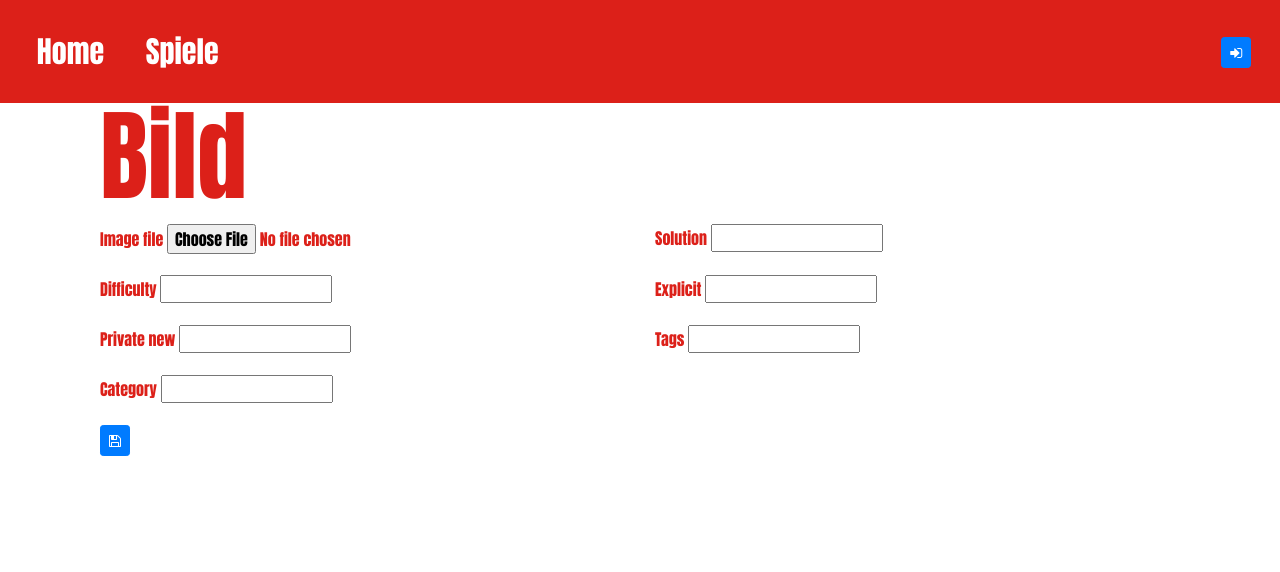
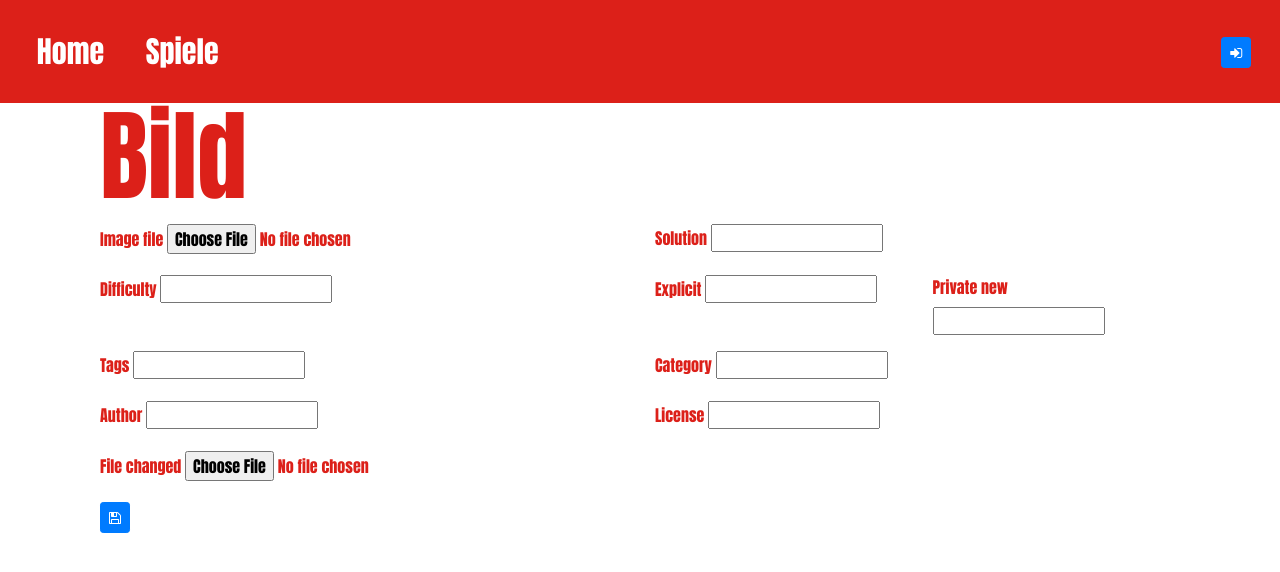
Before and after one commit to S73FF3N/buzzinga-website, a Django app: template gameFiles/templates/image-edit.html in a window 1280 px wide. Shown: the top 572 px of the page. Run offline with Django 3.2, Linux system fonts and the light colour scheme; the template is opened without the code that fills it, so the values that code supplies are empty, except form fields; tables that the repository leaves empty hold one stand-in row (values such as "Sample post"); form fields are guessed from the names that the template uses; some libraries are stand-ins or nearby versions.

Commit message:
added fields to image and print license on image

```diff
--- a/buzzinga_website/settings.py
+++ b/buzzinga_website/settings.py
@@ -16,6 +16,7 @@ import os
 # Build paths inside the project like this: BASE_DIR / 'subdir'.
 BASE_DIR = Path(__file__).resolve().parent.parent
 
+UPLOAD_ROOT = os.path.join(BASE_DIR, 'media')
 
 # Quick-start development settings - unsuitable for production
 # See https://docs.djangoproject.com/en/3.2/howto/deployment/checklist/
--- a/gameFiles/templates/image-edit.html
+++ b/gameFiles/templates/image-edit.html
@@ -36,11 +36,11 @@
                 {{ form.difficulty.label_tag }}
                 {% render_field form.difficulty class="form-control" %}
             </div>
-            <div class="col-12 col-lg-6 form-group">
+            <div class="col-6 col-lg-3 form-group">
                 {{ form.explicit.label_tag }}
                 {% render_field form.explicit class="form-control" %}
             </div>
-            <div class="col-12 col-lg-6 form-group">
+            <div class="col-6 col-lg-3 form-group">
                 {{ form.private_new.label_tag }}
                 {% render_field form.private_new class="form-control" %}
             </div>
@@ -55,6 +55,18 @@
                   <span class="help-block">{{ error }}</span>
                 {% endfor %}
             </div>
+            <div class="col-12 col-lg-6 form-group">
+                {{ form.author.label_tag }}
+                {% render_field form.author class="form-control" %}
+            </div>
+            <div class="col-12 col-lg-6 form-group">
+                {{ form.license.label_tag }}
+                {% render_field form.license class="form-control" %}
+            </div>
+            <div class="col-12 col-lg-6 form-group">
+                {{ form.file_changed.label_tag }}
+                {% render_field form.file_changed class="form-control" %}
+            </div>
         </div>
         <button type="submit" id="submit" class="btn btn-primary btn-sm"><i class="fa fa-save"></i></button>
     </form>
```
Also changed, not shown: gameFiles/forms.py (+5 -2 lines), gameFiles/models.py (+10 -1 lines), gameFiles/views.py (+26 -0 lines).
